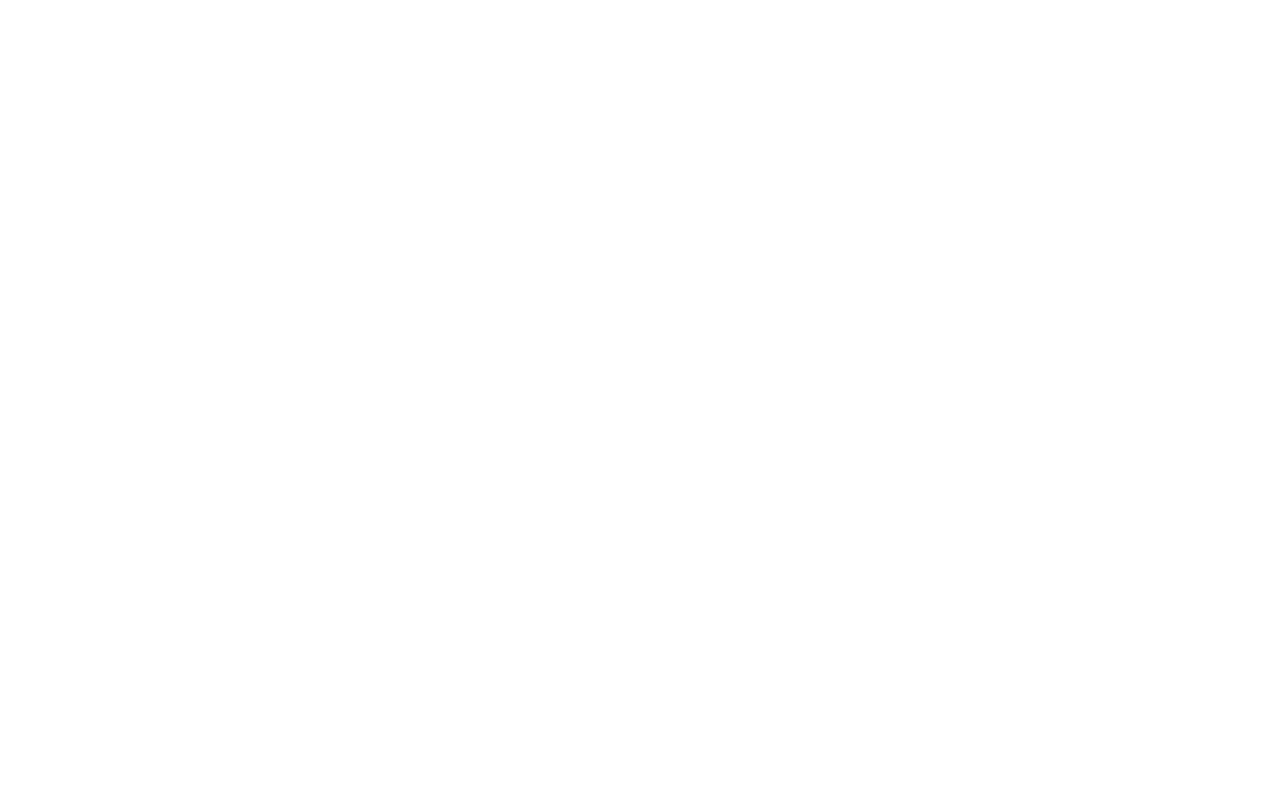
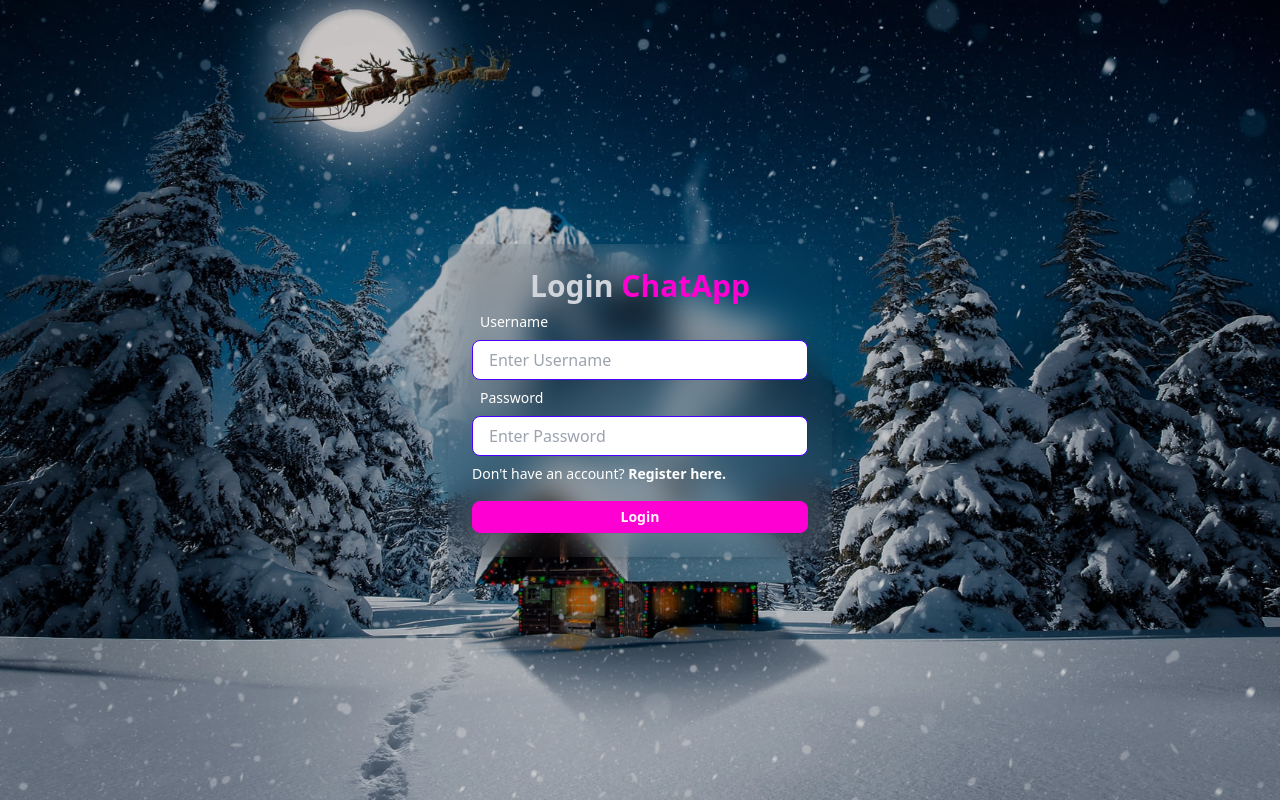
Before and after one commit to RijoKsd/Chat-Application, a React (Vite) app in the folder client/: page / in a window 1280 px wide. Built offline with nearby package versions, Linux system fonts and the light colour scheme.

Commit message:
feat: add login page

```diff
--- a/client/src/App.jsx
+++ b/client/src/App.jsx
@@ -1,10 +1,10 @@
-
+import Login from "./pages/login/Login"
 const App = () => {
   return (
-    <div>
-
+    <div className="p-4 h-screen flex items-center justify-center">
+      <Login />
     </div>
   );
-}
+};
 
-export default App
+export default App;
--- a/client/src/index.css
+++ b/client/src/index.css
@@ -1,3 +1,10 @@
 @tailwind base;
 @tailwind components;
 @tailwind utilities;
+
+body {
+    background: linear-gradient(rgba(0, 0, 0, 0.2), rgba(0, 0, 0, 0.2)), url("/bg.png");
+    background-repeat: no-repeat;
+    background-size: cover;
+    background-position: center;
+}
--- /dev/null
+++ b/client/src/pages/home/Home.jsx
@@ -0,0 +1,10 @@
+
+const Home = () => {
+  return (
+    <div>
+
+    </div>
+  )
+}
+
+export default Home
--- /dev/null
+++ b/client/src/pages/login/Login.jsx
@@ -0,0 +1,55 @@
+const Login = () => {
+  return (
+    <div className=" flex flex-col items-center justify-center min-w-96 mx-auto">
+      <div className="w-full p-6 rounded-lg shadow-md bg-gray-400 bg-clip-padding backdrop-filter backdrop-blur-lg bg-opacity-0">
+        <h1 className=" text-3xl font-bold text-center text-gray-300">
+          Login
+          <span className="ml-2 text-secondary">ChatApp</span>
+        </h1>
+
+        {/* form */}
+
+        <form>
+          <div>
+            <label htmlFor="username" className="label p-2">
+              <span className="text-white label-text">Username</span>
+            </label>
+            <input
+              type="text"
+              id="username"
+              className="input input-bordered input-primary h-10 w-full"
+              placeholder="Enter Username"
+            />
+          </div>
+
+          <div>
+            <label htmlFor="password" className="label p-2">
+              <span className="text-white label-text">Password</span>
+            </label>
+            <input
+              type="password"
+              id="password"
+              className="input input-bordered input-primary h-10 w-full"
+              placeholder="Enter Password"
+            />
+          </div>
+
+          <a
+            href="#"
+            className="text-sm text-white transition-all hover:underline   mt-2 inline-block"
+          >
+            Don&#39;t have an account? <strong>Register here.</strong>
+          </a>
+
+          <div>
+            <button className="btn btn-secondary btn-block btn-sm mt-4">
+              Login
+            </button>
+          </div>
+        </form>
+      </div>
+    </div>
+  );
+};
+
+export default Login;
--- /dev/null
+++ b/client/src/pages/signup/Signup.jsx
@@ -0,0 +1,10 @@
+
+const Signup = () => {
+  return (
+    <div>
+
+    </div>
+  )
+}
+
+export default Signup
```
Also changed, not shown: client/public/bg.png (added).
